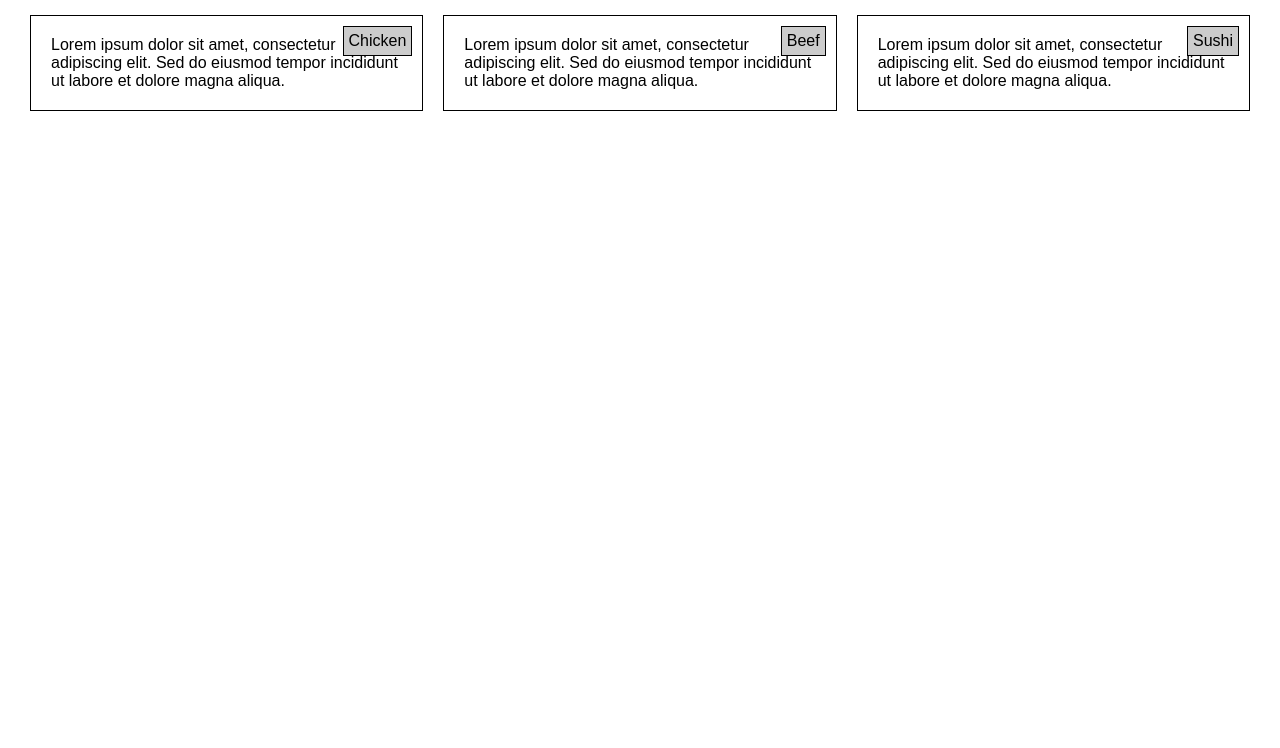
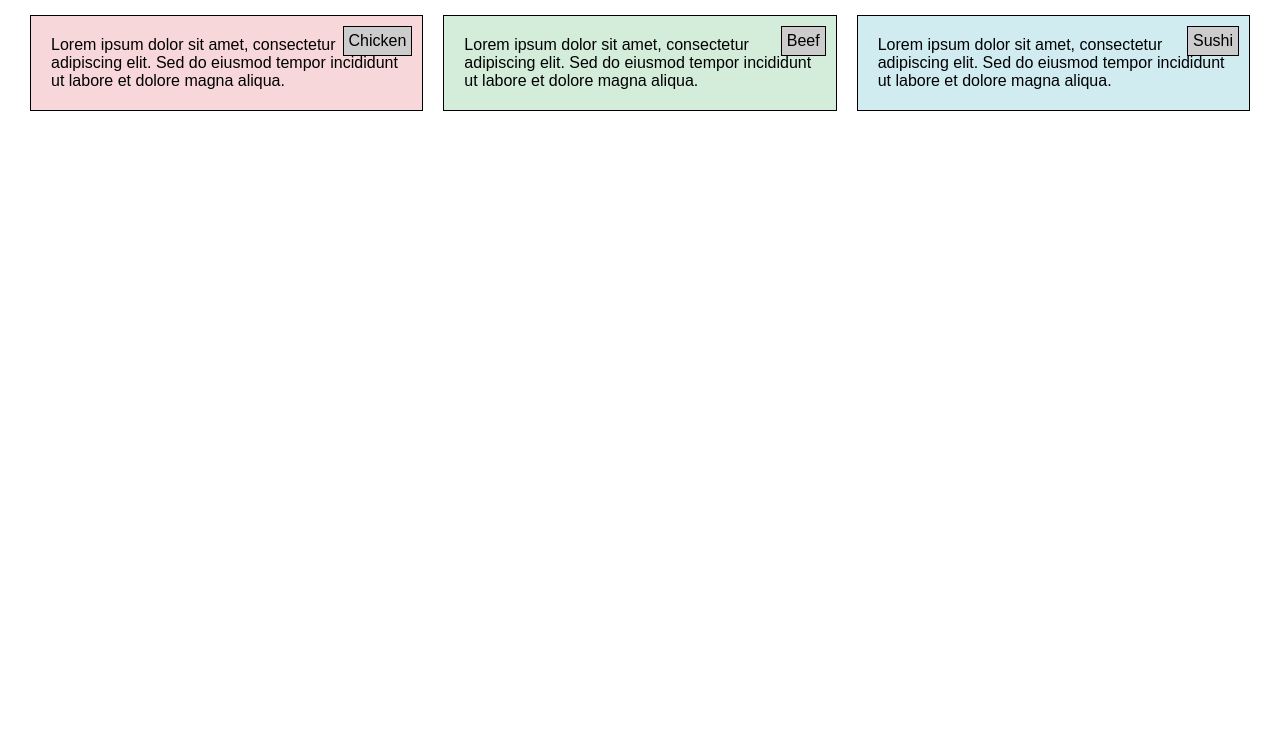
Before and after one commit to Christian-Schurer/module2-solution, a plain HTML site: page index.html in a window 1280 px wide. Shown: the part 52-800 px from the top of the page. Drawn offline with Linux system fonts and the light colour scheme.

Commit message:
updated html

```diff
--- a/index.html
+++ b/index.html
@@ -9,15 +9,15 @@
 <body>
     <h1>My Responsive Page</h1>
     <div class="container">
-        <div class="section" id="chicken">
+        <div class="section chicken">  <!-- Use class instead of id -->
             <div class="title">Chicken</div>
             <p>Lorem ipsum dolor sit amet, consectetur adipiscing elit. Sed do eiusmod tempor incididunt ut labore et dolore magna aliqua.</p>
         </div>
-        <div class="section" id="beef">
+        <div class="section beef">     <!-- Use class instead of id -->
             <div class="title">Beef</div>
             <p>Lorem ipsum dolor sit amet, consectetur adipiscing elit. Sed do eiusmod tempor incididunt ut labore et dolore magna aliqua.</p>
         </div>
-        <div class="section" id="sushi">
+        <div class="section sushi">     <!-- Use class instead of id -->
             <div class="title">Sushi</div>
             <p>Lorem ipsum dolor sit amet, consectetur adipiscing elit. Sed do eiusmod tempor incididunt ut labore et dolore magna aliqua.</p>
         </div>
```
